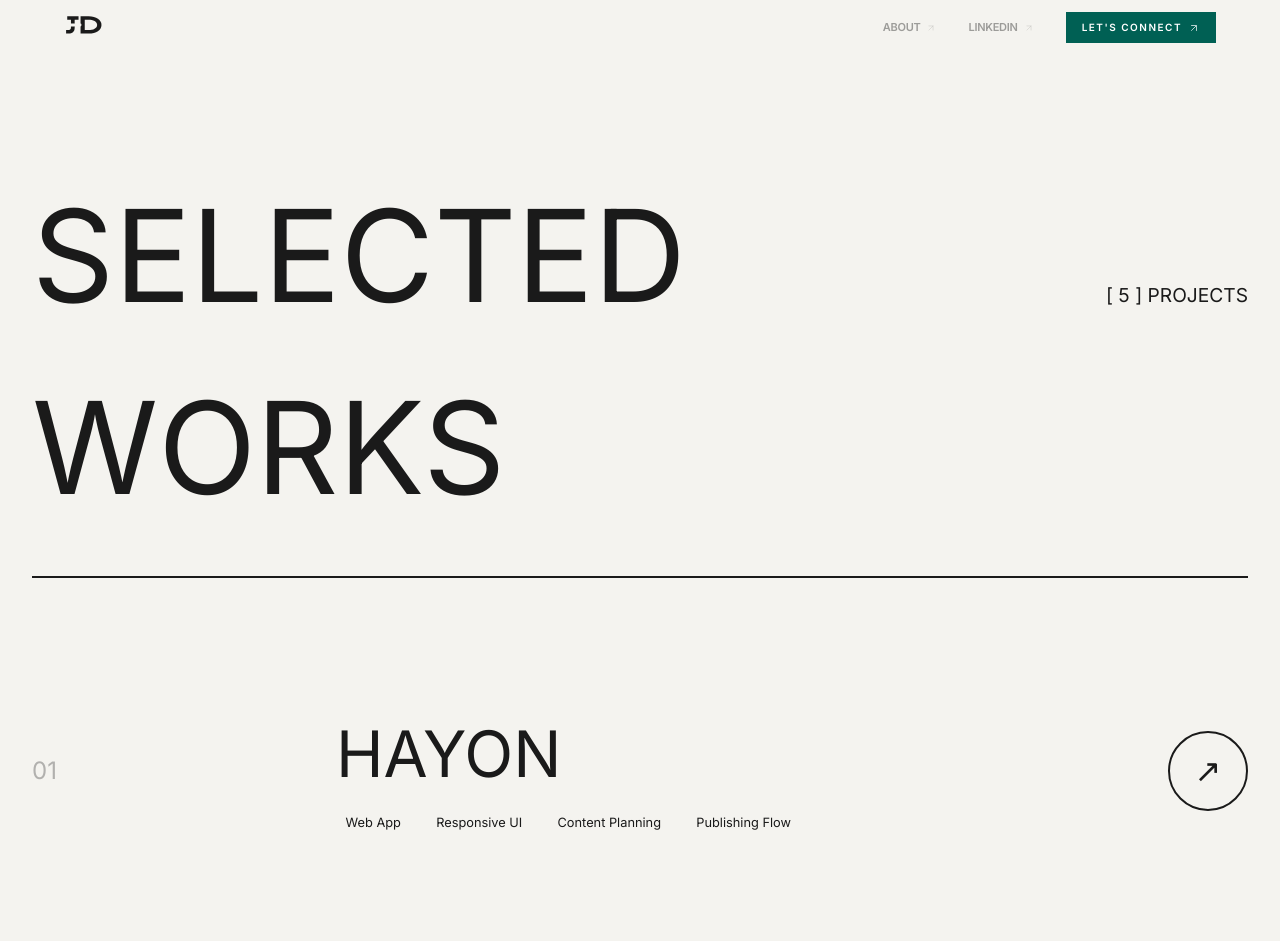
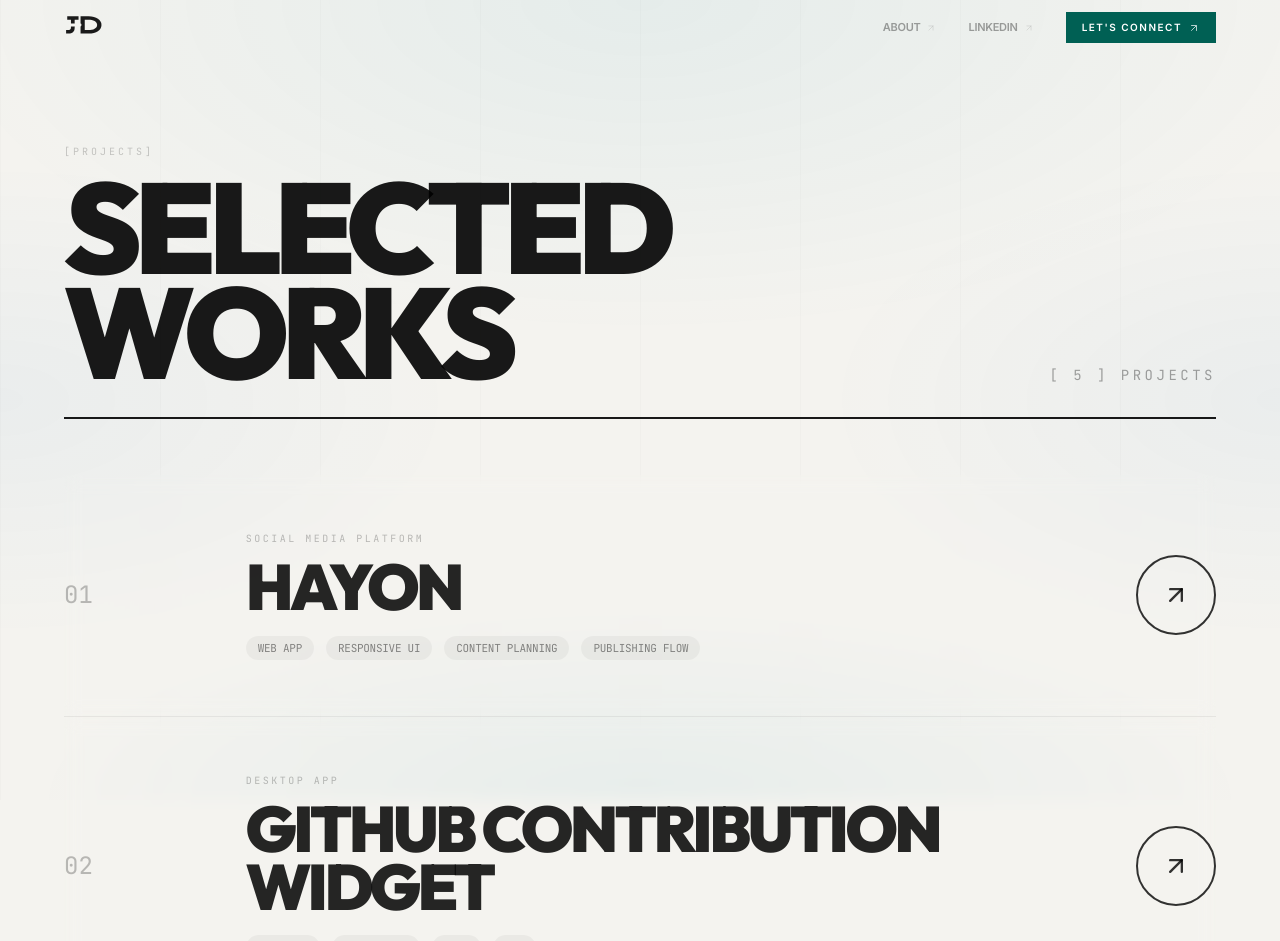
Before and after one commit to javaadde/portfolioo, a Next.js app: page /projects in a window 1280 px wide. Shown: the top 941 px of the page. Built offline with nearby package versions, Linux system fonts and the light colour scheme.

Commit message:
refactor

```diff
--- a/src/app/globals.css
+++ b/src/app/globals.css
@@ -46,7 +46,7 @@
 .cursor-active a,
 .cursor-active button,
 .cursor-active [role="button"] {
-  cursor: none !important;
+  cursor: pointer !important;
 }
 
 /* ===== GRID BACKGROUND ===== */
--- a/src/app/page.tsx
+++ b/src/app/page.tsx
@@ -12,6 +12,7 @@
 } from "lucide-react";
 import { ScrambleText } from "@/components/ScrambleText";
 import PixelLoadingPreview from "@/components/PixelLoadingPreview";
+import ProjectBrandMark from "@/components/ProjectBrandMark";
 import InitialsLogo from "@/components/InitialsLogo";
 import RoboToy from "@/components/RoboToy";
 import { selectedProjects } from "@/data/selectedProjects";
@@ -427,56 +428,43 @@
         {/* Project Cards */}
         {selectedProjects.map((project, i) => (
           <AnimatedSection key={project.id} delay={i * 0.1}>
-            <div className="relative border-t border-black/[0.05] py-10 sm:py-12 md:py-20">
-              <div className="relative z-10 grid grid-cols-1 gap-5 border border-black/[0.05] px-5 py-6 md:grid-cols-12 md:items-start md:gap-x-10 md:gap-y-4 md:px-8 md:py-7 lg:gap-x-14">
+            <div className="relative border-t border-black/[0.05] py-8 sm:py-12 md:py-20">
+              <div className="relative z-10 grid grid-cols-1 gap-5 overflow-hidden border border-black/[0.06] bg-white/[0.24] px-4 py-5 shadow-[0_18px_60px_rgba(0,0,0,0.035)] backdrop-blur-sm sm:px-5 sm:py-6 md:grid-cols-12 md:items-start md:gap-x-10 md:gap-y-4 md:bg-transparent md:px-8 md:py-7 md:shadow-none md:backdrop-blur-0 lg:gap-x-14">
                 <span className="corner-plus tl" />
                 <span className="corner-plus tr" />
                 <span className="corner-plus bl" />
                 <span className="corner-plus br" />
 
-                <div className="md:col-span-2">
-                  <span className="font-mono text-[10px] tracking-[0.3em] text-black/20 block">
+                <div className="flex items-center justify-between gap-4 md:col-span-2 md:block">
+                  <span className="block font-mono text-[10px] tracking-[0.3em] text-black/20">
                     [{project.id}]
                   </span>
+                  <div className="flex items-center gap-3 md:mt-5 md:block">
+                    {project.slug === "hayon" ? (
+                      <ProjectBrandMark
+                        slug={project.slug}
+                        className="h-8 w-8 md:h-10 md:w-10"
+                      />
+                    ) : null}
+                    <span className="font-mono text-[9px] uppercase tracking-[0.22em] text-accent/70 md:hidden">
+                      {project.year}
+                    </span>
+                  </div>
                 </div>
 
                 <div className="md:col-span-4">
-                  <h3 className="max-w-[13ch] text-[1.8rem] font-semibold leading-[0.98] tracking-tight text-black/85 font-heading md:text-[clamp(1.85rem,3vw,2.45rem)]">
+                  <h3 className="max-w-[12ch] text-[2.15rem] font-semibold leading-[0.9] tracking-[-0.045em] text-black/85 font-heading sm:max-w-[13ch] md:text-[clamp(1.85rem,3vw,2.45rem)] md:leading-[0.98] md:tracking-tight">
                     <ScrambleText text={`${project.title}.`} />
                   </h3>
-                  <span className="mt-3 block font-mono text-[9px] uppercase tracking-[0.22em] text-black/25">
+                  <span className="mt-3 block border-l border-accent/45 pl-3 font-mono text-[9px] uppercase tracking-[0.22em] text-black/35 md:border-0 md:pl-0 md:text-black/25">
                     {project.category} · {project.year}
                   </span>
                 </div>
 
                 <div className="md:col-span-6">
-                  <p className="max-w-[34rem] font-mono text-[11px] leading-[1.65] uppercase tracking-[0.04em] text-black/48 md:text-[12px]">
+                  <p className="max-w-[34rem] border-t border-black/[0.05] pt-4 font-mono text-[11px] leading-[1.75] uppercase tracking-[0.035em] text-black/50 md:border-0 md:pt-0 md:text-[12px] md:leading-[1.65] md:tracking-[0.04em] md:text-black/48">
                     {project.description}
                   </p>
-                  {project.liveUrl || project.githubUrl ? (
-                    <div className="mt-4 flex flex-wrap items-center gap-x-5 gap-y-2">
-                      {project.liveUrl ? (
-                        <a
-                          href={project.liveUrl}
-                          target="_blank"
-                          rel="noopener noreferrer"
-                          className="font-mono text-[10px] uppercase tracking-[0.2em] text-black/35 transition-colors duration-300 hover:text-black"
-                        >
-                          Live Site
-                        </a>
-                      ) : null}
-                      {project.githubUrl ? (
-                        <a
-                          href={project.githubUrl}
-                          target="_blank"
-                          rel="noopener noreferrer"
-                          className="font-mono text-[10px] uppercase tracking-[0.2em] text-black/35 transition-colors duration-300 hover:text-black"
-                        >
-                          GitHub Repo
-                        </a>
-                      ) : null}
-                    </div>
-                  ) : null}
                 </div>
               </div>
 
--- a/src/app/projects/page.tsx
+++ b/src/app/projects/page.tsx
@@ -2,85 +2,80 @@
 
 import { motion } from "framer-motion";
 import { projects } from "@/data/projects";
-import Link from "next/link";
+import { ArrowUpRight } from "lucide-react";
 
 export default function Projects() {
   return (
-    <div
-      style={{
-        backgroundColor: "var(--background)",
-        color: "var(--foreground)",
-        minHeight: "100vh",
-        padding: "10rem 2rem 5rem 2rem",
-      }}
-    >
-      <div
-        style={{
-          display: "flex",
-          justifyContent: "space-between",
-          alignItems: "baseline",
-          borderBottom: "2px solid var(--foreground)",
-          paddingBottom: "2rem",
-          marginBottom: "4rem",
-        }}
-      >
+    <div className="relative min-h-screen overflow-x-hidden px-5 pb-20 pt-28 text-foreground md:px-12 md:pb-24 md:pt-36 lg:px-16">
+      <div className="vignette-glow" />
+
+      <div className="fixed inset-0 z-[0] pointer-events-none">
+        <div className="h-full w-full grid-background opacity-40" />
+      </div>
+
+      <div className="relative z-10">
+        <div className="mb-8 flex flex-col gap-6 border-b-2 border-black/90 pb-8 sm:flex-row sm:items-end sm:justify-between md:mb-14">
+          <div>
+            <span className="mb-4 block font-mono text-[10px] uppercase tracking-[0.3em] text-black/20">
+              [Projects]
+            </span>
             <motion.h1
               initial={{ x: -50, opacity: 0 }}
               animate={{ x: 0, opacity: 1 }}
-          style={{ fontSize: "10vw", margin: 0 }}
+              className="font-heading text-[18vw] font-black uppercase leading-[0.82] tracking-[-0.06em] text-black/90 sm:text-[13vw] lg:text-[10vw]"
             >
               SELECTED <br /> WORKS
             </motion.h1>
-        <div className="mono" style={{ fontSize: "1.2rem" }}>
+          </div>
+          <div className="font-mono text-[11px] uppercase tracking-[0.25em] text-black/35 md:text-sm">
             [ {projects.length} ] PROJECTS
           </div>
         </div>
 
-      <div style={{ display: "grid", gridTemplateColumns: "1fr", gap: "0" }}>
-        {projects.map((project, index) => (
-          <motion.div
+        <div className="grid grid-cols-1 gap-4 md:gap-0">
+          {projects.map((project, index) => {
+            const projectUrl = project.demoUrl || project.githubUrl || "#";
+            const isExternal = projectUrl.startsWith("http");
+
+            return (
+              <motion.a
                 key={project.id}
+                href={projectUrl}
+                target={isExternal ? "_blank" : undefined}
+                rel={isExternal ? "noreferrer" : undefined}
                 initial={{ y: 50, opacity: 0 }}
                 whileInView={{ y: 0, opacity: 1 }}
                 viewport={{ once: true }}
                 transition={{ delay: index * 0.1 }}
-            style={{
-              borderBottom: "1px solid var(--border)",
-              padding: "4rem 0",
-              display: "grid",
-              gridTemplateColumns: "1fr 2fr 1fr",
-              alignItems: "center",
-              cursor: "pointer",
-              position: "relative",
-            }}
+                className="group relative grid gap-6 overflow-hidden border border-black/[0.06] bg-white/25 p-5 backdrop-blur-sm transition-colors duration-300 hover:border-accent/20 hover:bg-white/45 md:grid-cols-[0.45fr_2fr_0.7fr] md:items-center md:border-x-0 md:border-t-0 md:bg-transparent md:p-0 md:py-14 md:backdrop-blur-0 md:hover:bg-transparent"
               >
-            {/* Project Index */}
-            <div className="mono" style={{ fontSize: "1.5rem", opacity: 0.3 }}>
+                <div className="pointer-events-none absolute inset-y-0 left-0 w-1 bg-accent opacity-70 md:hidden" />
+                <div className="pointer-events-none absolute inset-0 -z-10 bg-accent opacity-0 transition-opacity duration-300 group-hover:opacity-[0.06]" />
+
+                <div className="flex items-center justify-between gap-4 md:block">
+                  <div className="font-mono text-[11px] uppercase tracking-[0.25em] text-black/25 md:text-2xl md:tracking-normal">
                     0{index + 1}
                   </div>
+                  <span className="font-mono text-[10px] uppercase tracking-[0.22em] text-accent/70 md:hidden">
+                    {project.category}
+                  </span>
+                </div>
 
-            {/* Project Metadata */}
                 <div>
-              <h2
-                style={{
-                  fontSize: "4rem",
-                  textTransform: "uppercase",
-                  marginBottom: "0.5rem",
-                }}
-              >
+                  <div className="mb-3 hidden font-mono text-[10px] uppercase tracking-[0.25em] text-black/25 md:block">
+                    {project.category}
+                  </div>
+                  <h2 className="mb-4 max-w-[11ch] font-heading text-[2.35rem] font-black uppercase leading-[0.9] tracking-[-0.055em] text-black/85 transition-colors group-hover:text-accent sm:max-w-none sm:text-5xl md:mb-5 md:text-[clamp(3rem,5vw,5rem)]">
                     {project.name}
                   </h2>
-              <div style={{ display: "flex", gap: "1rem", flexWrap: "wrap" }}>
+                  <p className="mb-5 max-w-[36rem] text-[13px] leading-relaxed text-black/40 md:hidden">
+                    {project.description}
+                  </p>
+                  <div className="flex flex-wrap gap-2 md:gap-3">
                     {project.technologies.map((tech) => (
                       <span
                         key={tech}
-                    className="mono"
-                    style={{
-                      fontSize: "0.8rem",
-                      background: "var(--secondary)",
-                      padding: "0.2rem 0.6rem",
-                      borderRadius: "1rem",
-                    }}
+                        className="rounded-full border border-black/[0.05] bg-black/[0.035] px-3 py-1 font-mono text-[10px] uppercase tracking-tight text-black/45 md:border-0 md:bg-black/[0.04] md:text-[11px]"
                       >
                         {tech}
                       </span>
@@ -88,55 +83,36 @@
                   </div>
                 </div>
 
-            {/* View Link */}
-            <div style={{ textAlign: "right" }}>
+                <div className="flex items-center justify-between border-t border-black/[0.05] pt-4 md:justify-end md:border-0 md:pt-0">
+                  <span className="font-mono text-[10px] uppercase tracking-[0.22em] text-black/30 md:hidden">
+                    View Project
+                  </span>
                   <motion.div
                     whileHover={{ rotate: 45 }}
-                style={{
-                  display: "inline-flex",
-                  width: "80px",
-                  height: "80px",
-                  borderRadius: "50%",
-                  border: "2px solid var(--foreground)",
-                  alignItems: "center",
-                  justifyContent: "center",
-                  fontSize: "2rem",
-                }}
+                    className="inline-flex h-11 w-11 items-center justify-center rounded-full border border-black/80 text-black/80 transition-colors group-hover:border-accent group-hover:bg-accent group-hover:text-white md:h-20 md:w-20 md:border-2"
                   >
-                &#x2197;
+                    <ArrowUpRight className="h-4 w-4 md:h-7 md:w-7" />
                   </motion.div>
                 </div>
-
-            {/* Hover overlay effect */}
-            <motion.div
-              style={{
-                position: "absolute",
-                top: 0,
-                left: 0,
-                width: "100%",
-                height: "100%",
-                background: "var(--accent)",
-                zIndex: -1,
-                opacity: 0,
-              }}
-              whileHover={{ opacity: 0.1 }}
-            />
-          </motion.div>
-        ))}
+              </motion.a>
+            );
+          })}
         </div>
 
-      <div style={{ marginTop: "10rem", textAlign: "center" }}>
-        <p className="mono">
+        <div className="mt-20 text-center md:mt-36">
+          <p className="font-mono text-[11px] uppercase tracking-[0.22em] text-black/35">
             MORE ON{" "}
             <a
               href="https://github.com/javaadde"
               target="_blank"
-            style={{ textDecoration: "underline", fontWeight: 700 }}
+              rel="noreferrer"
+              className="font-bold text-black/70 underline decoration-black/20 underline-offset-4 transition-colors hover:text-accent"
             >
               GITHUB
             </a>
           </p>
         </div>
       </div>
+    </div>
   );
 }
--- /dev/null
+++ b/src/components/ProjectBrandMark.tsx
@@ -0,0 +1,36 @@
+import Image from "next/image";
+import hayonLogo from "@/assets/project-logos/hayon.webp";
+
+type ProjectBrandMarkProps = {
+  slug: string;
+  className?: string;
+};
+
+export default function ProjectBrandMark({
+  slug,
+  className = "",
+}: ProjectBrandMarkProps) {
+  if (slug !== "hayon") {
+    return (
+      <div
+        aria-hidden="true"
+        className={`flex items-center gap-[3px] ${className}`}
+      >
+        <span className="h-full flex-1 rounded-l-full rounded-r-[3px] bg-accent" />
+        <span className="h-full flex-1 rounded-l-[3px] rounded-r-full bg-accent" />
+      </div>
+    );
+  }
+
+  return (
+    <div className={`relative overflow-hidden ${className}`}>
+      <Image
+        src={hayonLogo}
+        alt="Hayon logo"
+        fill
+        className="object-contain"
+        sizes="58px"
+      />
+    </div>
+  );
+}
```
Also changed, not shown: src/components/PixelLoadingPreview.tsx (+10 -3 lines), src/components/ProjectDetailStory.tsx (+83 -8 lines), src/assets/project-logos/hayon.webp (added). Lines whose indentation alone changed are shown as unchanged.
